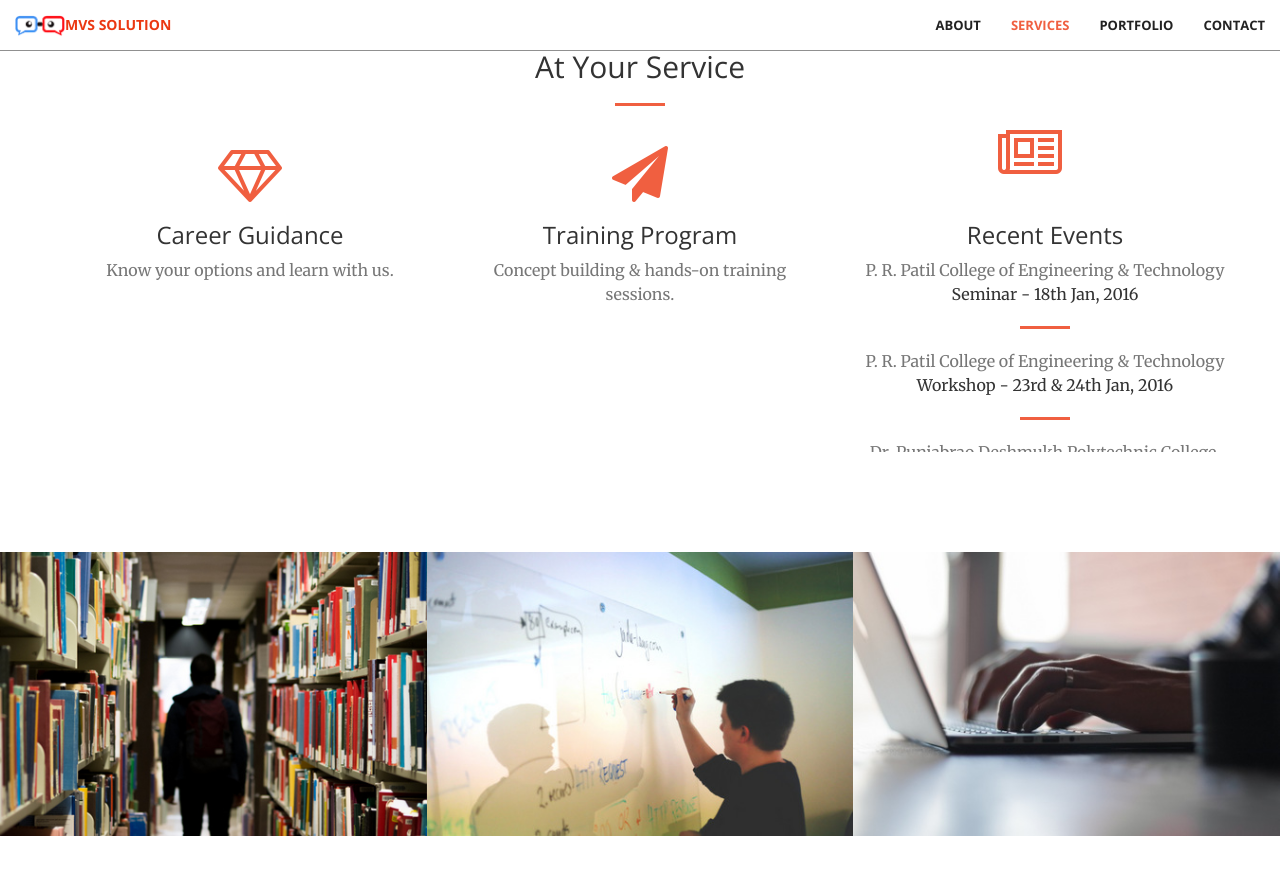
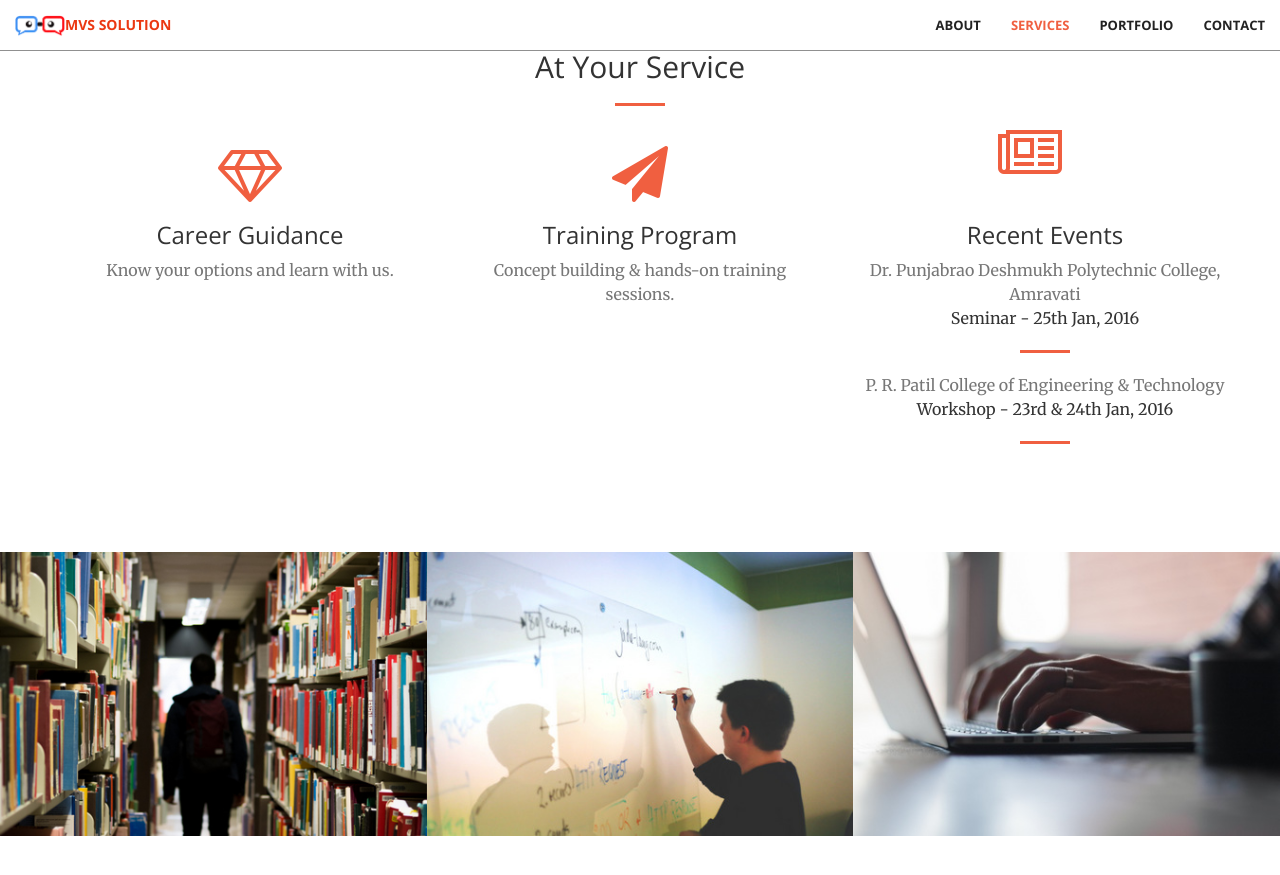
Before and after one commit to nirajftw/mvssolution-website, a Jekyll site: the page built from index.html, in a window 1280 px wide and 900 px high, scrolled down 1294 px. Shown: the top 875 px of the window. Built offline with Jekyll 4.4.1, drawn with Linux system fonts in a browser that asks for light colours.

Commit message:
Update services.html

```diff
--- a/_includes/services.html
+++ b/_includes/services.html
@@ -30,14 +30,18 @@
                     <p class="text">Bhonsla Polytechnic, Akola</p>
                     <p>Workshop - 1st & 2nd Feb, 2016</p><-->
                     <h3>Recent Events</h3>
-                    <p class="text-muted">P. R. Patil College of Engineering & Technology</p>
-                    <p>Seminar - 18th Jan, 2016</p>
+                     <p class="text-muted">Dr. Punjabrao Deshmukh Polytechnic College, Amravati</p>
+                    <p>Seminar - 25th Jan, 2016</p>
                     <hr>
                     <p class="text-muted">P. R. Patil College of Engineering & Technology</p>
                     <p>Workshop - 23rd & 24th Jan, 2016</p>
                     <hr>
-                    <p class="text-muted">Dr. Punjabrao Deshmukh Polytechnic College, Amravati</p>
-                    <p>Seminar - 25th Jan, 2016</p>
+                    <p class="text-muted">P. R. Patil College of Engineering & Technology</p>
+                    <p>Seminar - 18th Jan, 2016</p>
+
+
+
+
 
                 </div>
             </div>
```
